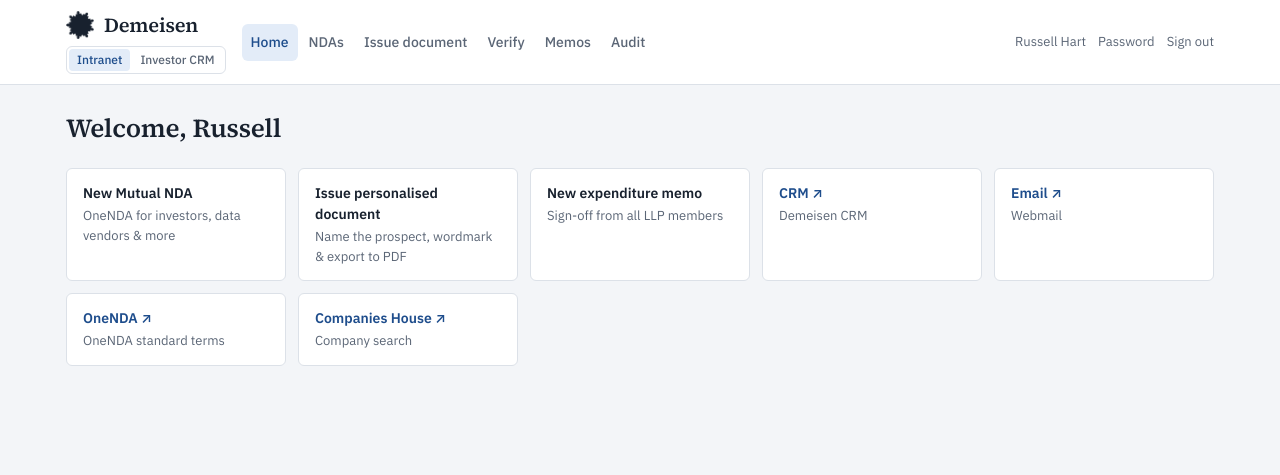
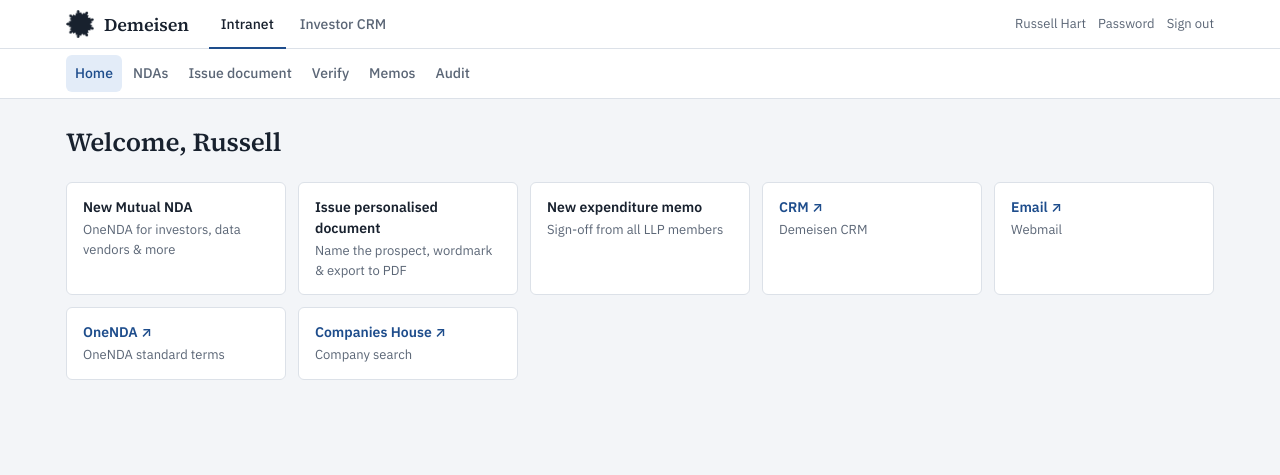
Before and after one commit to HitmanH/-demeisen-intranet-poc, a Flask app: page / in a window 1280 px wide. Shown: the top 475 px of the page. Run offline with Flask 3, Linux system fonts and the light colour scheme; the visitor is signed in with stand-in values (Sample User, id 1); data comes from the database, SQL or seed files in the repository; data that the repository does not hold is empty.

Commit message:
Demeisen bar: the same top bar as the CRM; UI v1.1.0
Co-Authored-By: Claude Opus 5.5 <noreply@anthropic.com>
Claude-Session: https://claude.ai/code/session_01KbwU1gQj61VuVrEB8zWBQ3

```diff
--- a/config.py
+++ b/config.py
@@ -18,9 +18,10 @@ MEMBERS = [
 # Memos at or above this value are flagged "material" (all members must sign off)
 MATERIAL_THRESHOLD = 5000
 
-# Other Demeisen apps, shown in the header app switcher
+# Demeisen bar (top of every page): all apps, in the same order in every app. [] shows just this app.
 APPS = [
-    {"title": "Investor CRM", "url": os.environ.get("CRM_URL", "https://d1ld7k58u2qhpo.cloudfront.net")},
+    {"title": "Intranet", "url": "/", "current": True},
+    {"title": "Investor CRM", "url": os.environ.get("CRM_URL", "https://d1ld7k58u2qhpo.cloudfront.net/")},
 ]
 
 # Home page tiles
--- a/static/style.css
+++ b/static/style.css
@@ -27,7 +27,3 @@ h1 .btn { font-family: var(--f-body); font-size: 14px; }
 .onenda { height: 28px; display: block; margin-bottom: 8px; background: #fff; padding: 4px 6px; border-radius: 4px; }
 .loginlogo { width: 56px; height: 56px; margin: 0 auto 12px; display: block; color: var(--ink); }
 .narrow h1 { justify-content: center; }
-.brand-col { display: flex; flex-direction: column; align-items: flex-start; gap: 6px; }
-.brand-col .apps { font-size: 12px; }
-.brand-col .apps a { padding: 2px 8px; color: var(--muted); text-decoration: none; }
-.brand-col .apps a[aria-current="true"] { color: var(--accent); }
--- a/static/ui/demeisen.css
+++ b/static/ui/demeisen.css
@@ -1,4 +1,4 @@
-/* Demeisen UI v1.0.2 — shared look for Demeisen apps (CRM, intranet, …).
+/* Demeisen UI v1.1.0 — shared look for Demeisen apps (CRM, intranet, …).
    Plain CSS, no build step. Copy dist/ into your app and link this file.
    Rebrand: override the variables in "Brand" below and swap assets/logo-mark.png. */
 
@@ -88,6 +88,27 @@ nav.tabs a[aria-current="page"] { background: var(--accent-soft); color: var(--a
 .apps a[aria-current="true"] { background: var(--accent-soft); color: var(--accent); }
 @media (max-width: 900px) { header.top { position: static; } header.top .wrap { gap: 8px; } nav.tabs a { padding: 6px 10px; } }
 
+/* ---------- Demeisen bar: identical across all apps, above each app's own header ----------
+   <div class="appbar"><div class="wrap">
+     <a class="brand" href="/"><i class="brand-mark"></i>Demeisen</a>
+     <nav class="appbar-apps"><a href="…" aria-current="true">Intranet</a><a href="…">Investor CRM</a></nav>
+     <div class="appbar-user"><span>Jane Doe</span><a href="…">Sign out</a></div>
+   </div></div>
+   Then the app's header uses <header class="top appnav"> (no brand) for its own menu. */
+.appbar { background: var(--surface); border-bottom: 1px solid var(--line); }
+.appbar .wrap { display: flex; align-items: center; gap: 20px; min-height: 48px; flex-wrap: wrap; padding-block: 6px; }
+.appbar .brand { font-size: 18px; }
+.appbar-apps { display: flex; gap: 2px; align-self: stretch; }
+.appbar-apps a { display: flex; align-items: center; padding: 0 12px; color: var(--muted); text-decoration: none; font-weight: 500;
+  border-bottom: 2px solid transparent; margin-bottom: -7px; padding-bottom: 5px; }
+.appbar-apps a:hover { color: var(--ink); }
+.appbar-apps a[aria-current="true"] { color: var(--ink); border-bottom-color: var(--accent); }
+.appbar-user { display: flex; align-items: center; gap: 12px; margin-left: auto; font-size: 13px; color: var(--muted); }
+.appbar-user a, .appbar-user button { color: var(--muted); text-decoration: none; background: none; border: 0; padding: 0; cursor: pointer; font: inherit; }
+.appbar-user a:hover, .appbar-user button:hover { color: var(--ink); }
+header.top.appnav { position: static; }
+header.top.appnav .wrap { padding-block: 6px; }
+
 /* ---------- Page ---------- */
 main .wrap { padding-block: 24px 72px; }
 h1 { font-family: var(--f-display); font-size: 26px; font-weight: 600; margin: 0; text-wrap: balance; letter-spacing: -0.01em; }
--- a/templates/base.html
+++ b/templates/base.html
@@ -6,16 +6,16 @@
 <link rel="stylesheet" href="{{ url_for('static', filename='ui/demeisen.css') }}">
 <link rel="stylesheet" href="{{ url_for('static', filename='style.css') }}"></head><body>
 {% set here = request.path %}
-{% if me %}<header class="top"><div class="wrap">
-  <div class="brand-col"><a class="brand" href="/"><i class="brand-mark" aria-hidden="true"></i>{{ cfg.BRAND_NAME }}{% if not cfg.APPS %} <span>Intranet</span>{% endif %}</a>
-    {% if cfg.APPS %}<nav class="apps" aria-label="Apps"><a href="/" aria-current="true">Intranet</a>{% for a in cfg.APPS %}<a href="{{ a.url }}">{{ a.title }}</a>{% endfor %}</nav>{% endif %}</div>
+{% if me %}<div class="appbar"><div class="wrap">
+  <a class="brand" href="/"><i class="brand-mark" aria-hidden="true"></i>{{ cfg.BRAND_NAME }}</a>
+  <nav class="appbar-apps" aria-label="Apps">{% for a in cfg.APPS %}<a href="{{ a.url }}"{% if a.current %} aria-current="true"{% endif %}>{{ a.title }}</a>{% endfor %}</nav>
+  <div class="appbar-user"><span>{{ me.name }}</span>{% if not shared_signin %}<a href="/password">Password</a>{% endif %}<a href="/logout">Sign out</a></div>
+</div></div>
+<header class="top appnav"><div class="wrap">
   <nav class="tabs" aria-label="Sections">
     {% for href, label in [("/", "Home"), ("/nda", "NDAs"), ("/issue", "Issue document"), ("/verify", "Verify"), ("/memos", "Memos"), ("/audit", "Audit")] %}
     <a href="{{ href }}"{% if (href == "/" and here == "/") or (href != "/" and here.startswith(href)) %} aria-current="page"{% endif %}>{{ label }}</a>{% endfor %}
   </nav>
-  <div class="top-right">
-    <span>{{ me.name }}</span>{% if not shared_signin %}<a href="/password">Password</a>{% endif %}<a href="/logout">Sign out</a>
-  </div>
 </div></header>{% endif %}
 <main><div class="wrap">{% for cat, msg in get_flashed_messages(with_categories=true) %}<div class="flash {{cat}}">{{ msg }}</div>{% endfor %}
 {% block body %}{% endblock %}</div></main></body></html>
```
Also changed, not shown: 1 other file.
